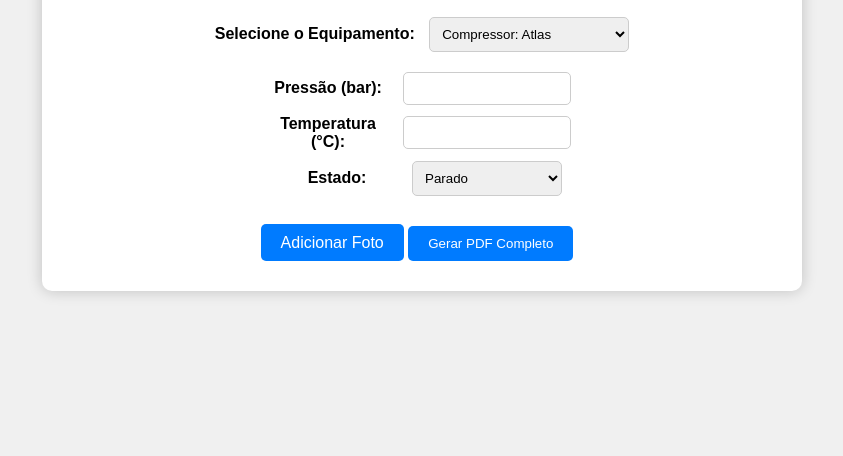
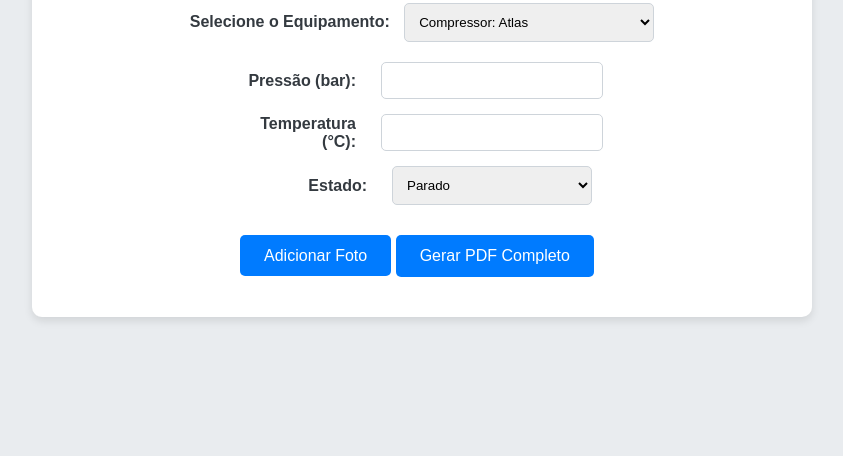
Before and after one commit to Damaris34/Compressor, a plain HTML site: page index.html in a window 1280 px wide. Shown: the part 344-800 px from the top of the page, without its empty margins (218-1061 px from the left). Drawn offline with Linux system fonts and the light colour scheme.

Commit message:
Update styles.css

```diff
--- a/styles.css
+++ b/styles.css
@@ -1,30 +1,31 @@
 body {
-    font-family: Arial, sans-serif;
-    background-color: #f0f0f0;
+    font-family: 'Arial', sans-serif;
+    background-color: #e9ecef;
     display: flex;
     justify-content: center;
     align-items: center;
     height: 100vh;
     margin: 0;
+    color: #343a40;
 }
 
 .container {
     background-color: #fff;
-    padding: 30px;
+    padding: 40px;
     border-radius: 10px;
-    box-shadow: 0 0 15px rgba(0, 0, 0, 0.2);
+    box-shadow: 0 4px 8px rgba(0, 0, 0, 0.1);
     text-align: center;
     width: 700px;
 }
 
 h1 {
-    color: #333;
+    color: #007bff;
+    margin-bottom: 20px;
 }
 
 .report p {
     margin: 15px 0;
     font-size: 16px;
-    color: #555;
 }
 
 .responsible-group, .equipment-selector {
@@ -38,9 +39,9 @@ h1 {
 }
 
 .responsible-group input, .equipment-selector select {
-    padding: 8px;
-    width: 200px;
-    border: 1px solid #ccc;
+    padding: 10px;
+    width: 250px;
+    border: 1px solid #ced4da;
     border-radius: 5px;
 }
 
@@ -49,7 +50,7 @@ h1 {
 }
 
 .input-group {
-    margin: 10px 0;
+    margin: 15px 0;
     display: flex;
     align-items: center;
     justify-content: center;
@@ -57,16 +58,17 @@ h1 {
 
 .input-group label {
     font-weight: bold;
-    margin-right: 10px;
+    margin-right: 20px;
     width: 120px;
+    text-align: right;
 }
 
 .input-group input,
 .input-group select {
-    padding: 8px;
-    width: 150px;
+    padding: 10px;
+    width: 200px;
     margin: 0 5px;
-    border: 1px solid #ccc;
+    border: 1px solid #ced4da;
     border-radius: 5px;
 }
 
@@ -75,13 +77,14 @@ h1 {
 }
 
 .controls button {
-    padding: 10px 20px;
+    padding: 12px 24px;
     border: none;
     border-radius: 5px;
-    background-color: #007BFF;
+    background-color: #007bff;
     color: white;
     cursor: pointer;
     margin-right: 10px;
+    font-size: 16px;
 }
 
 .controls button:hover {
@@ -93,11 +96,12 @@ h1 {
 }
 
 .controls label {
-    background-color: #007BFF;
+    background-color: #007bff;
     color: white;
-    padding: 10px 20px;
+    padding: 12px 24px;
     border-radius: 5px;
     cursor: pointer;
+    font-size: 16px;
 }
 
 .controls label:hover {
```
